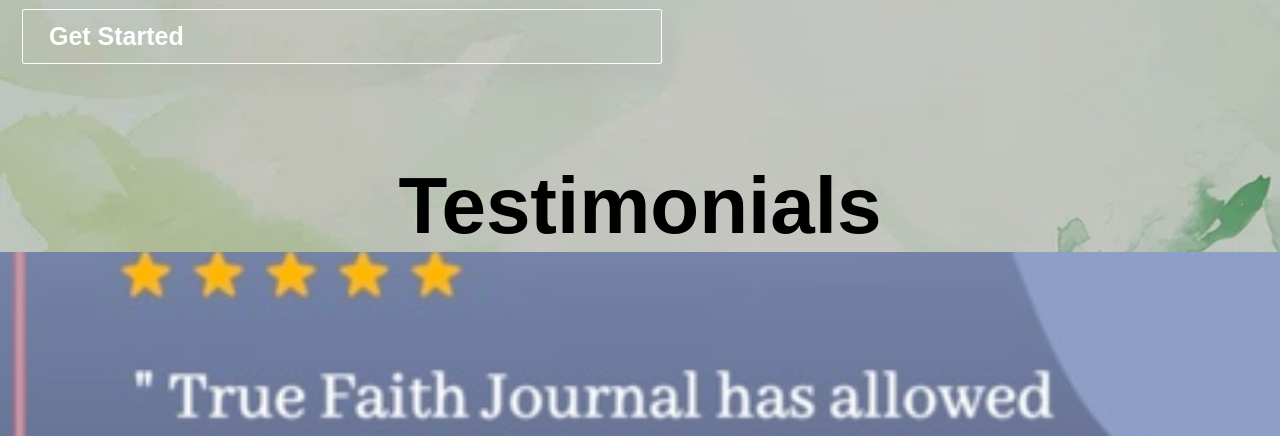
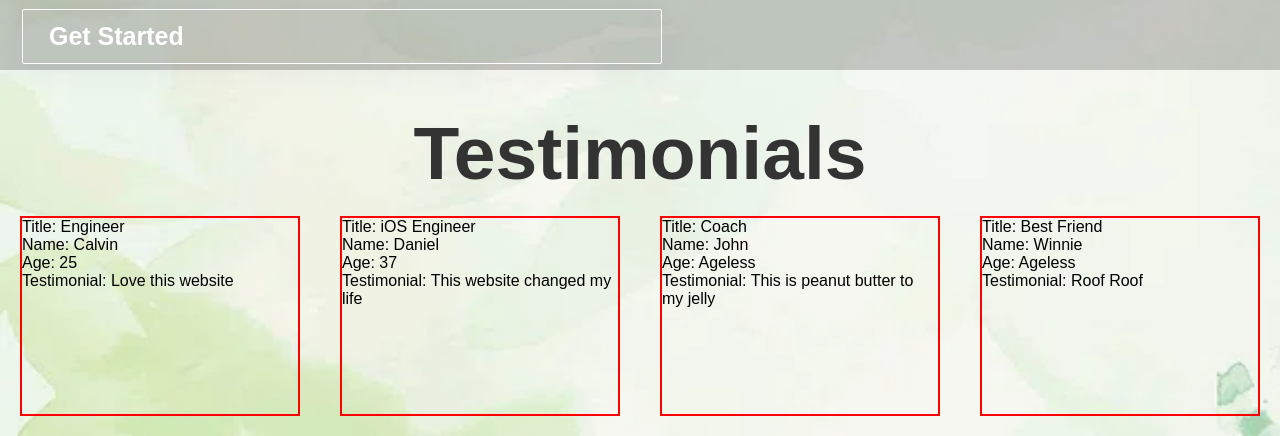
Before and after one commit to TrueFaithJournal/TrueFaithV2, a React (Create React App) app: page / in a window 1280 px wide. Shown: the part 739-1175 px from the top of the page. Before the commit the page ends 1021 px from the top, so only its background shows below. Built offline with nearby package versions, Linux system fonts and the light colour scheme.

Commit message:
testimonials and nav paired session

```diff
--- a/src/App.js
+++ b/src/App.js
@@ -7,7 +7,7 @@
 import NewEntry from './components/pages/NewEntry';
 import SignUp from './components/pages/SignUp';
 import ApostleCard from './components/ApostleCard';
-import OurMission from './components/pages/OurMission';
+// import OurMission from './components/pages/OurMission';
 
 function App() {
   return (
@@ -16,7 +16,7 @@
         <Navbar />
         <Routes>
           <Route path="/" exact element={<Home />} />
-          <Route path="/Our-Mission" exact element={<OurMission />} />
+          {/* <Route path="/Our-Mission" exact element={<OurMission />} /> */}
           <Route path="/previous-entries" exact element={<PreviousEntries />} />
           <Route path="/new-entry" exact element={<NewEntry />} />
           <Route path="/ask-an-apostle" exact element={<ApostleCard />} />
--- a/src/components/HeroSection.js
+++ b/src/components/HeroSection.js
@@ -1,6 +1,7 @@
 import React from 'react';
 import '../App.css';
 import { Button } from './Button';
+import Testimonials from './Testimonials.js';
 import './HeroSection.css';
 // import './Card.js';
 import Card from './Card.js';
@@ -10,9 +11,13 @@
     <div className="hero-container">
       <div className="hero-sections">
         <div className="hero-section-left">
-          <h1 className='left-phrase-top'>No more googling what the Bible says about scripture topics.</h1>
+          <h1 className="left-phrase-top">
+            No more googling what the Bible says about scripture topics.
+          </h1>
           <br></br>
-          <p className='left-phrase-bottom'>See how God's Word and prayer can help you grow today.</p>
+          <p className="left-phrase-bottom">
+            See how God's Word and prayer can help you grow today.
+          </p>
           <div className="hero-btns">
             <Button
               className="btns"
@@ -31,13 +36,13 @@
           </div>
         </div>
         <div className="hero-section-right">
-          { <video src="/videos/Demo.mov" autoPlay loop muted /> }
+          {<video src="/videos/Demo.mov" autoPlay loop muted />}
         </div>
       </div>
-      <div className='hero-section-bottom'>Testimonials</div>
-        <div class="card">
+      {/* <div className="hero-section-bottom">Testimonials</div> */}
+      {/* <div class="card">
         <img src="images/CalTestimonial.jpg" alt="Avatar"></img>
-        </div>
+      </div> */}
     </div>
   );
 }
--- a/src/components/NavDrop.js
+++ b/src/components/NavDrop.js
@@ -1,7 +1,7 @@
-import React from "react";
+import React from 'react';
 import { Link } from 'react-router-dom';
 import './Navbar.css';
-import "./NavDrop.js";
+import './NavDrop.js';
 import WhyTF from './WhyTF.js';
 import './WhyTF.css';
 import './Navbar.js';
@@ -11,13 +11,22 @@
   return (
     <div className="dropdown-menu">
       <ul>
-        <li className="wtf-item">
+        <Link to="/Our-Mission" className="nav-links">
+          <li>Our Mission</li>
+        </Link>
+        <Link to="/testimonials" className="nav-links">
+          <li>Testimonial</li>
+        </Link>
+        <Link to="/ask-an-apostle" className="nav-links">
+          <li>Ask An Apostle</li>
+        </Link>
+
+        {/* <li className="wtf-item">
           <Link
             to="/Our-Mission"
             className="nav-links"
             // onClick={closeMobileMenu}
-              >
-              </Link>
+          ></Link>
           Our Mission
         </li>
         <li>Testimonials</li>
@@ -26,9 +35,9 @@
             to="/ask-an-apostle"
             className="nav-links"
             // onClick={closeMobileMenu}
-              >
-              </Link>
-              Ask an Apostle</li>
+          ></Link>
+          Ask an Apostle
+        </li> */}
       </ul>
     </div>
   );
--- a/src/components/Navbar.css
+++ b/src/components/Navbar.css
@@ -8,7 +8,7 @@
   position: fixed;
   top: 0;
   z-index: 999;
-  width: 100%
+  width: 100%;
 }
 
 .navbar-container {
@@ -21,16 +21,15 @@
 }
 
 .navbar-logo-container {
-  padding-bottom: 70px;
-  padding-left: 20px;
+  padding-right: 200px;
 }
 
 .navbar-logo {
   width: 250px;
   height: 82px;
-  display: flex;
+  /* display: flex;
   justify-content: flex-start;
-  margin-bottom: 40px;
+  margin-bottom: 40px; */
   /* color: #fff;
   justify-self: start;
   margin-left: 20px;
@@ -68,7 +67,6 @@
   padding-top: 100px;
   display: none;
 }
-
 
 .nav-links {
   color: #000;
--- a/src/components/Navbar.js
+++ b/src/components/Navbar.js
@@ -2,7 +2,7 @@
 import { Button } from './Button';
 import { Link } from 'react-router-dom';
 import './Navbar.css';
-import "./NavDrop.js";
+import './NavDrop.js';
 import WhyTF from './WhyTF.js';
 import './WhyTF.css';
 
@@ -30,30 +30,34 @@
   return (
     <div>
       <nav className="navbar">
+        {/* <div className="navbar-logo-container">
+          <a href="/" onClick={closeMobileMenu}>
+            <div>Test logo</div>
+            <img
+              src="images/TrueFaithLogoWide.jpg"
+              className="navbar-logo"
+              alt="nav bar logo"
+            />
+          </a>
+        </div> */}
         <div className="navbar-container">
-          <div className="navbar-logo-container">
-            <Link to="/" onClick={closeMobileMenu}>
-              <img
-                className="navbar-logo"
-                src="images/TrueFaithLogoWide.jpg"
-                alt="nav bar logo"
-              ></img>
-            </Link>
-          </div>
-
           <div className="menu-icon" onClick={handleClick}>
             <i className={click ? 'fa-solid fa-times' : 'fa-solid fa-bars'} />
           </div>
 
           <ul className={click ? 'nav-menu active' : 'nav-menu'}>
             <li className="nav-item">
+              <Link to="/" className="nav-links" onClick={closeMobileMenu}>
+                Home
+              </Link>
+            </li>
+            <li className="nav-item">
               <WhyTF />
               <Link
                 to="/"
                 className="nav-links"
-                onClick={<WhyTF />}
-              >
-              </Link>
+                onClick={closeMobileMenu}
+              ></Link>
             </li>
             <li className="nav-item">
               <Link
--- /dev/null
+++ b/src/components/Testimonials.css
@@ -0,0 +1,15 @@
+.testimonial-title {
+  padding-top: 40px;
+}
+
+.testimonials {
+  display: flex;
+  justify-content: center;
+}
+
+.testimonial-card {
+  width: 300px;
+  height: 200px;
+  border: 2px red solid;
+  margin: 20px;
+}
--- /dev/null
+++ b/src/components/Testimonials.js
@@ -0,0 +1,56 @@
+import React from 'react';
+import './Testimonials.css';
+
+function Testimonials() {
+  const data = [
+    {
+      id: 1,
+      Title: 'Engineer',
+      Name: 'Calvin',
+      Age: '25',
+      Testimonial: 'Love this website',
+      Image: '',
+    },
+    {
+      id: 2,
+      Title: 'iOS Engineer',
+      Name: 'Daniel',
+      Age: '37',
+      Testimonial: 'This website changed my life',
+    },
+    {
+      id: 3,
+      Title: 'Coach',
+      Name: 'John',
+      Age: 'Ageless',
+      Testimonial: 'This is peanut butter to my jelly',
+    },
+    {
+      id: 4,
+      Title: 'Best Friend',
+      Name: 'Winnie',
+      Age: 'Ageless',
+      Testimonial: 'Roof Roof',
+    },
+  ];
+
+  const testimonialCards = data.map((testimonial) => (
+    <div className="testimonial-card" key={testimonial.id}>
+      <div>Title: {testimonial.Title}</div>
+      <div className="name-age-container">
+        <div>Name: {testimonial.Name}</div>
+        <div>Age: {testimonial.Age}</div>
+      </div>
+      <div>Testimonial: {testimonial.Testimonial}</div>
+    </div>
+  ));
+
+  return (
+    <div className="testimonial-container">
+      <h1 className="testimonial-title">Testimonials</h1>
+      <div className="testimonials">{testimonialCards}</div>
+    </div>
+  );
+}
+
+export default Testimonials;
--- a/src/components/WhyTF.css
+++ b/src/components/WhyTF.css
@@ -5,7 +5,6 @@
   align-items: center;
   justify-content: center;
 }
-
 
 button {
   font-weight: bold;
--- a/src/components/WhyTF.js
+++ b/src/components/WhyTF.js
@@ -1,5 +1,5 @@
-import { useState } from "react";
-import DropdownMenu from "./NavDrop.js";
+import { useState } from 'react';
+import DropdownMenu from './NavDrop.js';
 // import "./App.css";
 
 function WhyTF() {
--- a/src/components/pages/Home.js
+++ b/src/components/pages/Home.js
@@ -1,17 +1,16 @@
 import React from 'react';
-import '../../App.css'
-import HeroSection from '../HeroSection'
+import '../../App.css';
+import HeroSection from '../HeroSection';
 import Card from '../Card';
+import Testimonials from '../Testimonials';
 
-function Home () {
-    return (
-        <>
-        <HeroSection />
-        </>
-
-
-    )
+function Home() {
+  return (
+    <>
+      <HeroSection />
+      <Testimonials />
+    </>
+  );
 }
 
-
 export default Home;
```
Lines whose indentation alone changed are shown as unchanged.
